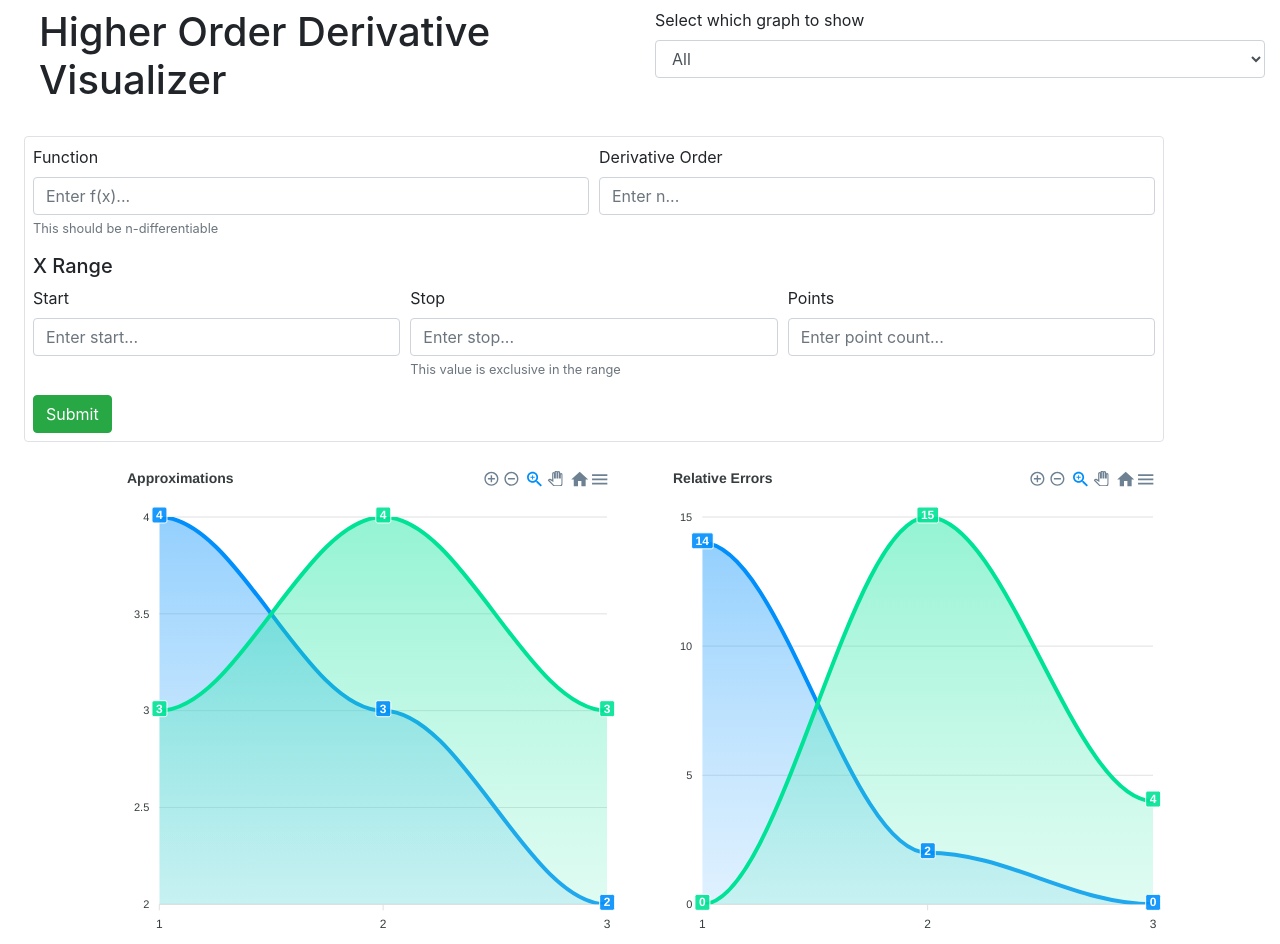
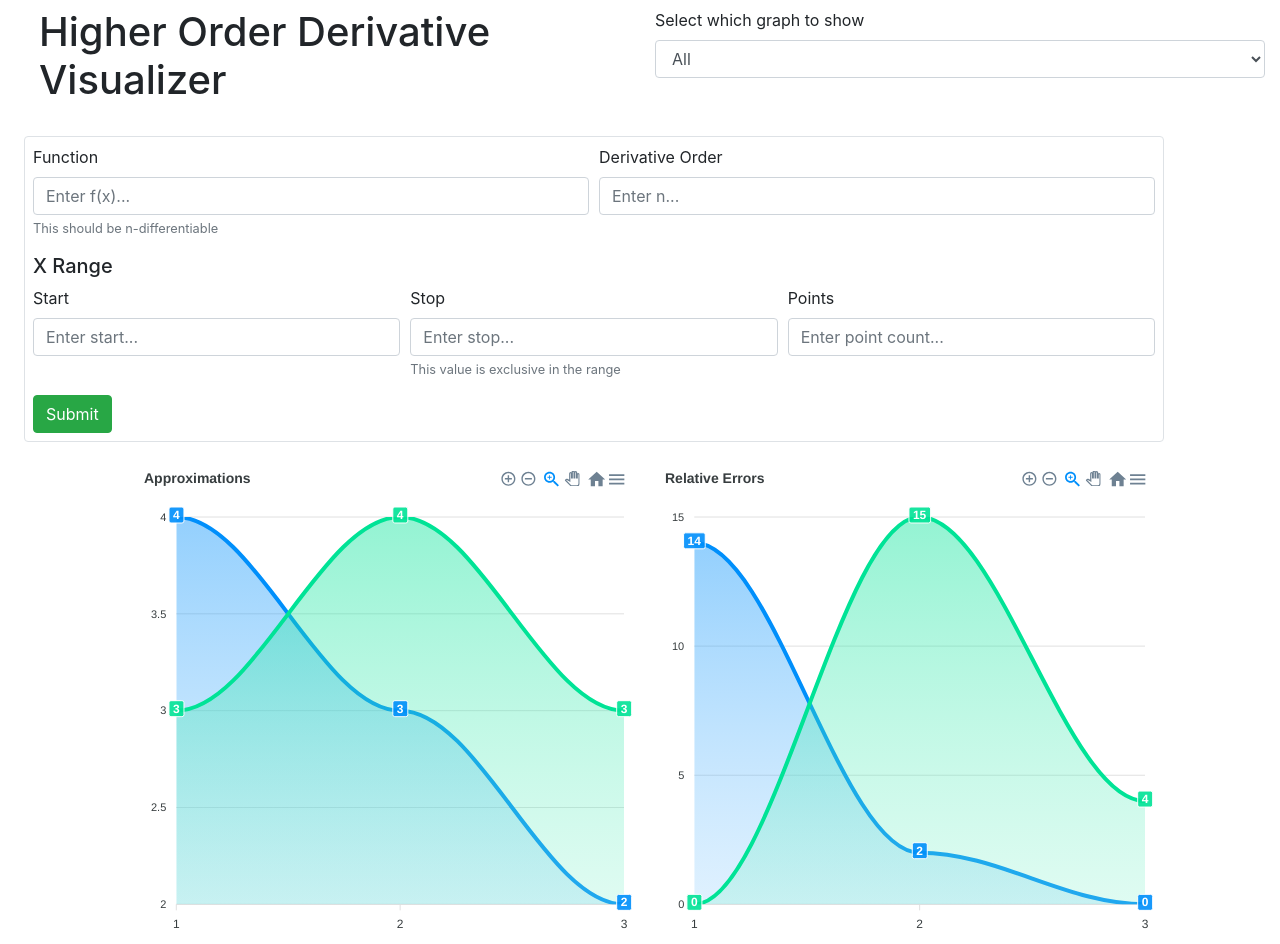
Before and after one commit to SpencerMcMurray/Derivative-Visualizer, a Next.js app: page / in a window 1280 px wide. Shown: the top 944 px of the page. Built offline with nearby package versions, Linux system fonts and the light colour scheme.

Commit message:
fix oversized container

```diff
--- a/components/GraphBox.tsx
+++ b/components/GraphBox.tsx
@@ -18,7 +18,7 @@ const GraphBox: FunctionComponent<GraphBoxPorps> = ({ x, lines, show }) => {
   }
 
   return (
-    <div className="row justify-content-center flex-wrap">
+    <div className="container-fluid mx-auto row justify-content-center flex-wrap">
       <Graph id="approx" title="Approximations" x={x} lines={approxLines} />
       <Graph id="errs" title="Relative Errors" x={x} lines={errLines} />
     </div>
```
